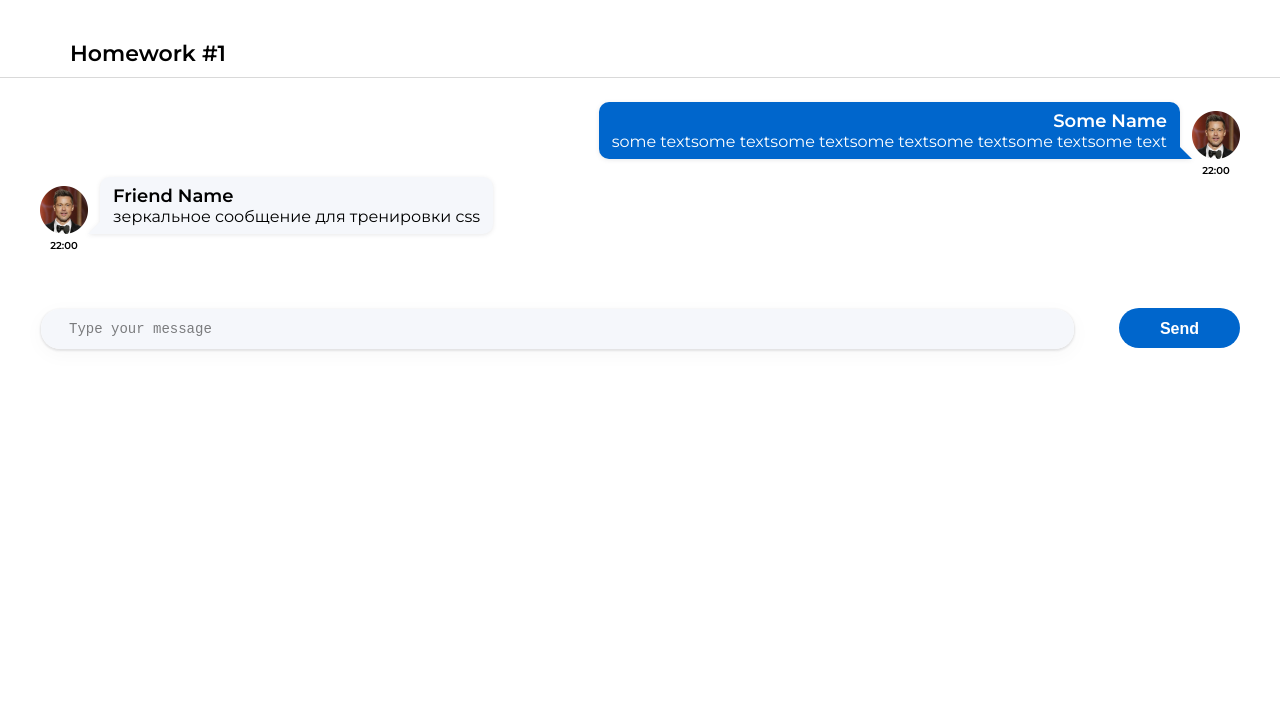
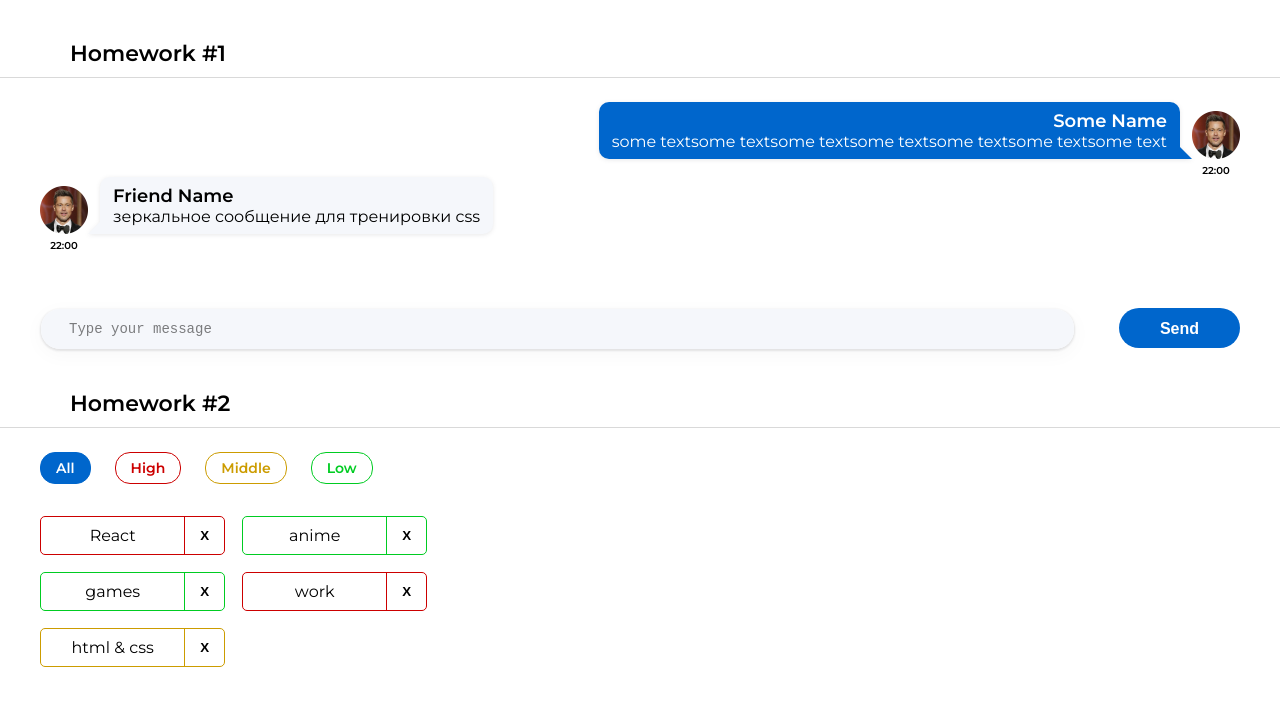
Before and after one commit to EvilNine/homework, a React (Create React App) app: page / in a window 1280 px wide. Shown: the top 706 px of the page. Built offline with nearby package versions, Linux system fonts and the light colour scheme.

Commit message:
homework 2

```diff
--- a/src/s1-main/App.tsx
+++ b/src/s1-main/App.tsx
@@ -1,13 +1,14 @@
 import React from 'react'
 import s from './App.module.css'
 import HW1 from '../s2-homeworks/hw01/HW1'
+import HW2 from "../s2-homeworks/hw02/HW2";
 
 function App() {
     return (
         <div className={s.App}>
             <HW1/>
             {/*раскомментировать по ходу выполнения*/}
-            {/*<HW2/>*/}
+            <HW2/>
             {/*<HW3/>*/}
             {/*<HW4/>*/}
 
--- a/src/s2-homeworks/hw02/HW2.tsx
+++ b/src/s2-homeworks/hw02/HW2.tsx
@@ -1,6 +1,7 @@
 import React, {useState} from 'react'
 import Affairs from './affairs/Affairs'
 import s2 from '../../s1-main/App.module.css'
+import {unstable_createMuiStrictModeTheme} from "@mui/material";
 
 /*
 * 1 - описать типы AffairPriorityType, AffairType
@@ -17,16 +18,16 @@ import s2 from '../../s1-main/App.module.css'
 * */
 
 // types
-export type AffairPriorityType = any // need to fix any
+export type AffairPriorityType = string // need to fix any
 export type AffairType = {
-    _id: any // need to fix any
-    name: any // need to fix any
+    _id: number // need to fix any
+    name: string // need to fix any
     priority: AffairPriorityType
 }
 export type FilterType = 'all' | AffairPriorityType
 
 // constants
-const defaultAffairs: any = [ // need to fix any
+const defaultAffairs: Array<AffairType> = [ // need to fix any
     {_id: 1, name: 'React', priority: 'high'}, // студенты могут изменить содержимое name и количество элементов в массиве, ...priority не менять!
     {_id: 2, name: 'anime', priority: 'low'},
     {_id: 3, name: 'games', priority: 'low'},
@@ -35,28 +36,26 @@ const defaultAffairs: any = [ // need to fix any
 ]
 
 // pure helper functions
-export const filterAffairs = (affairs: any, filter: any): any => { // need to fix any
-
-
-    return affairs // need to fix
+export const filterAffairs = (affairs: Array<AffairType>, filter: string): Array<AffairType> => { // need to fix any
+    return filter === 'all' ? affairs : affairs.filter( item => item.priority === filter )// need to fix
 }
-export const deleteAffair = (affairs: any, _id: any): any => { // need to fix any
-
-    return affairs // need to fix
+export const deleteAffair = (affairs: Array<AffairType>, _id: number): Array<AffairType> => { // need to fix any
+    return affairs.filter(item => item._id !== _id) // need to fix
 }
 
 function HW2() {
-    const [affairs, setAffairs] = useState<any>(defaultAffairs) // need to fix any
+    const [affairs, setAffairs] = useState<Array<AffairType>>(defaultAffairs) // need to fix any
     const [filter, setFilter] = useState<FilterType>('all')
 
     const filteredAffairs = filterAffairs(affairs, filter)
-    const deleteAffairCallback = (_id: any) => { // need to fix any
+    const deleteAffairCallback = (_id: number) => { // need to fix any
+        setAffairs(affairs.filter(item => item._id !== _id))
         // need to fix
     }
 
     return (
         <div id={'hw2'}>
-            <div className={s2.hwTitle}>Homework #2</div>
+            <div className={s2.hwTitle}><p className={s2.container}>Homework #2</p></div>
             <div className={s2.hw}>
                 <Affairs
                     data={filteredAffairs}
--- a/src/s2-homeworks/hw02/affairs/Affairs.tsx
+++ b/src/s2-homeworks/hw02/affairs/Affairs.tsx
@@ -4,25 +4,18 @@ import {AffairType, FilterType} from '../HW2'
 import s from './Affairs.module.css'
 
 type AffairsPropsType = {
-    data: any // need to fix any
-    setFilter: any
-    deleteAffairCallback: any
+    data: Array<AffairType> // need to fix any
+    setFilter: (value: string)=> void
+    deleteAffairCallback: (id: number)=> void
     filter: FilterType
 }
 
 function Affairs(props: AffairsPropsType) {
-    const setAll = () => {
-        // need to fix
-    }
-    const setHigh = () => {
-        // need to fix
-    }
-    const setMiddle = () => {
-        // need to fix
-    }
-    const setLow = () => {
-        // need to fix
-    }
+
+    const setAll = () => props.setFilter('all')
+    const setHigh = () => props.setFilter('high')
+    const setMiddle = () => props.setFilter('middle')
+    const setLow = () => props.setFilter('low')
 
     const cnAll = s.button + ' ' + s.all + (props.filter === 'all' ? ' ' + s.active : '')
     const cnHigh = s.button + ' ' + s.high + (props.filter === 'high' ? ' ' + s.active : '')
@@ -30,42 +23,32 @@ function Affairs(props: AffairsPropsType) {
     const cnLow = s.button + ' ' + s.low + (props.filter === 'low' ? ' ' + s.active : '')
 
     const mappedAffairs = props.data.map((a: AffairType) => (
-        <Affair
-            key={a._id} // кеи ОБЯЗАТЕЛЬНЫ в 99% - так что лучше их писать всегда при создании компонент в мапе
-            affair={a}
-            deleteAffairCallback={props.deleteAffairCallback}
-        />
+        <Affair key={a._id} // кеи ОБЯЗАТЕЛЬНЫ в 99% - так что лучше их писать всегда при создании компонент в мапе
+                affair={a}
+                deleteAffairCallback={props.deleteAffairCallback}/>
     ))
 
     return (
         <div>
             <div className={s.buttonContainer}>
-                <button
-                    id={'hw2-button-all'}
-                    onClick={setAll}
-                    className={cnAll}
-                >
+                <button id={'hw2-button-all'}
+                        onClick={setAll}
+                        className={cnAll}>
                     All
                 </button>
-                <button
-                    id={'hw2-button-high'}
-                    onClick={setHigh}
-                    className={cnHigh}
-                >
+                <button id={'hw2-button-high'}
+                        onClick={setHigh}
+                        className={cnHigh}>
                     High
                 </button>
-                <button
-                    id={'hw2-button-middle'}
-                    onClick={setMiddle}
-                    className={cnMiddle}
-                >
+                <button id={'hw2-button-middle'}
+                        onClick={setMiddle}
+                        className={cnMiddle}>
                     Middle
                 </button>
-                <button
-                    id={'hw2-button-low'}
-                    onClick={setLow}
-                    className={cnLow}
-                >
+                <button id={'hw2-button-low'}
+                        onClick={setLow}
+                        className={cnLow}>
                     Low
                 </button>
             </div>
--- a/src/s2-homeworks/hw02/affairs/affair/Affair.tsx
+++ b/src/s2-homeworks/hw02/affairs/affair/Affair.tsx
@@ -6,40 +6,35 @@ import s2 from '../Affairs.module.css'
 type AffairPropsType = {
     // key не нужно типизировать
     affair: AffairType
-    deleteAffairCallback: any // need to fix any
+    deleteAffairCallback: (id: number) => void // need to fix any
 }
 
 function Affair(props: AffairPropsType) {
-    const deleteCallback = () => {
-        // need to fix
-    }
+
+    const deleteCallback = () => props.deleteAffairCallback(props.affair._id)
 
     const nameClass = s.name + ' ' + s2[props.affair.priority]
     const buttonClass = s.closeButton + ' ' + s2[props.affair.priority]
     const affairClass = s.affair + ' ' + s2[props.affair.priority]
 
     return (
-        <div
-            id={'hw2-affair-' + props.affair._id}
-            className={affairClass}
-        >
+        <div id={'hw2-affair-' + props.affair._id}
+             className={affairClass}>
             <div id={'hw2-name-' + props.affair._id} className={nameClass}>
                 {/*создаёт студент*/}
-
+                {props.affair.name}
                 {/**/}
             </div>
             <div id={'hw2-priority-' + props.affair._id} hidden>
                 {/*создаёт студент*/}
-
+                {props.affair.priority}
                 {/**/}
             </div>
 
-            <button
-                id={'hw2-button-delete-' + props.affair._id}
-                className={buttonClass}
-                // need to fix
-
-            >
+            <button id={'hw2-button-delete-' + props.affair._id}
+                    className={buttonClass}
+                    // need to fix
+                    onClick={deleteCallback}>
                 {/*текст кнопки могут изменить студенты*/}
                 X
                 {/**/}
```
